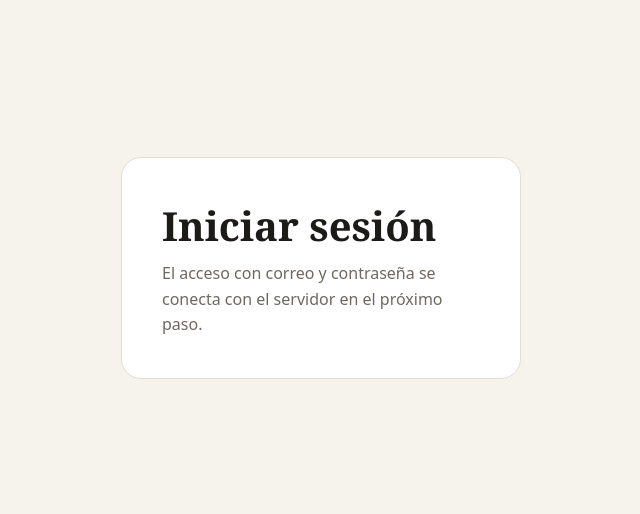
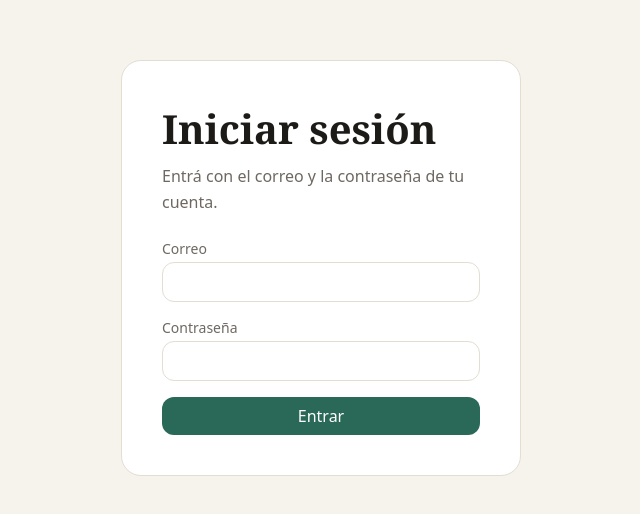
Before and after one commit to westones/Proyecto-primer-eval-dew, a React (Vite) app: page /login in a window 1280 px wide. Shown: the part 132-646 px from the top of the page, without its empty margins (319-959 px from the left). Built offline with nearby package versions, Linux system fonts and the light colour scheme; no server answers.

Commit message:
feat: login contra la api

```diff
--- a/src/components/Boton.tsx
+++ b/src/components/Boton.tsx
@@ -11,7 +11,12 @@ export const Boton = styled.button`
   cursor: pointer;
   transition: background 0.15s ease;
 
-  &:hover {
+  &:hover:not(:disabled) {
     background: ${({ theme }) => theme.colors.primaryDark};
   }
+
+  &:disabled {
+    opacity: 0.6;
+    cursor: default;
+  }
 `
--- a/src/pages/Login.tsx
+++ b/src/pages/Login.tsx
@@ -1,4 +1,8 @@
+import { useState, type FormEvent } from 'react'
 import styled from '@emotion/styled'
+import { useNavigate } from 'react-router-dom'
+import { Boton } from '../components/Boton'
+import { useAuth } from '../hooks/useAuth'
 
 const Pagina = styled.main`
   min-height: 100vh;
@@ -29,12 +33,102 @@ const Texto = styled.p`
   line-height: 1.6;
 `
 
+const Formulario = styled.form`
+  display: flex;
+  flex-direction: column;
+  gap: ${({ theme }) => theme.space.md};
+  margin-top: ${({ theme }) => theme.space.lg};
+`
+
+const Campo = styled.label`
+  display: flex;
+  flex-direction: column;
+  gap: ${({ theme }) => theme.space.xs};
+  color: ${({ theme }) => theme.colors.muted};
+  font-size: ${({ theme }) => theme.font.sizes.sm};
+`
+
+const Entrada = styled.input`
+  padding: ${({ theme }) => `${theme.space.sm} ${theme.space.md}`};
+  border: 1px solid ${({ theme }) => theme.colors.border};
+  border-radius: ${({ theme }) => theme.radius.md};
+  background: ${({ theme }) => theme.colors.surface};
+  color: ${({ theme }) => theme.colors.text};
+  font-family: inherit;
+  font-size: ${({ theme }) => theme.font.sizes.md};
+
+  &:focus {
+    outline: 2px solid ${({ theme }) => theme.colors.primary};
+    outline-offset: 1px;
+  }
+`
+
+const MensajeError = styled.p`
+  margin: 0;
+  color: ${({ theme }) => theme.colors.danger};
+  font-size: ${({ theme }) => theme.font.sizes.sm};
+`
+
 export function Login() {
+  const { login } = useAuth()
+  const navigate = useNavigate()
+  const [email, setEmail] = useState('')
+  const [password, setPassword] = useState('')
+  const [error, setError] = useState<string | null>(null)
+  const [enviando, setEnviando] = useState(false)
+
+  const handleSubmit = async (event: FormEvent<HTMLFormElement>) => {
+    event.preventDefault()
+
+    if (!email.trim() || !password) {
+      setError('Completá el correo y la contraseña')
+      return
+    }
+
+    setEnviando(true)
+    setError(null)
+
+    try {
+      await login(email.trim(), password)
+      navigate('/', { replace: true })
+    } catch (err) {
+      setError(err instanceof Error ? err.message : 'No se pudo iniciar sesión')
+    } finally {
+      setEnviando(false)
+    }
+  }
+
   return (
     <Pagina>
       <Tarjeta>
         <Titulo>Iniciar sesión</Titulo>
-        <Texto>El acceso con correo y contraseña se conecta con el servidor en el próximo paso.</Texto>
+        <Texto>Entrá con el correo y la contraseña de tu cuenta.</Texto>
+        <Formulario onSubmit={handleSubmit}>
+          <Campo>
+            Correo
+            <Entrada
+              type="email"
+              value={email}
+              onChange={(event) => setEmail(event.target.value)}
+              autoComplete="email"
+              disabled={enviando}
+            />
+          </Campo>
+          <Campo>
+            Contraseña
+            <Entrada
+              type="password"
+              value={password}
+              onChange={(event) => setPassword(event.target.value)}
+              autoComplete="current-password"
+              disabled={enviando}
+            />
+          </Campo>
+          {error && <MensajeError role="alert">{error}</MensajeError>}
+          <Boton type="submit" disabled={enviando}>
+            {enviando ? 'Entrando...' : 'Entrar'}
+          </Boton>
+        </Formulario>
       </Tarjeta>
     </Pagina>
   )
```
